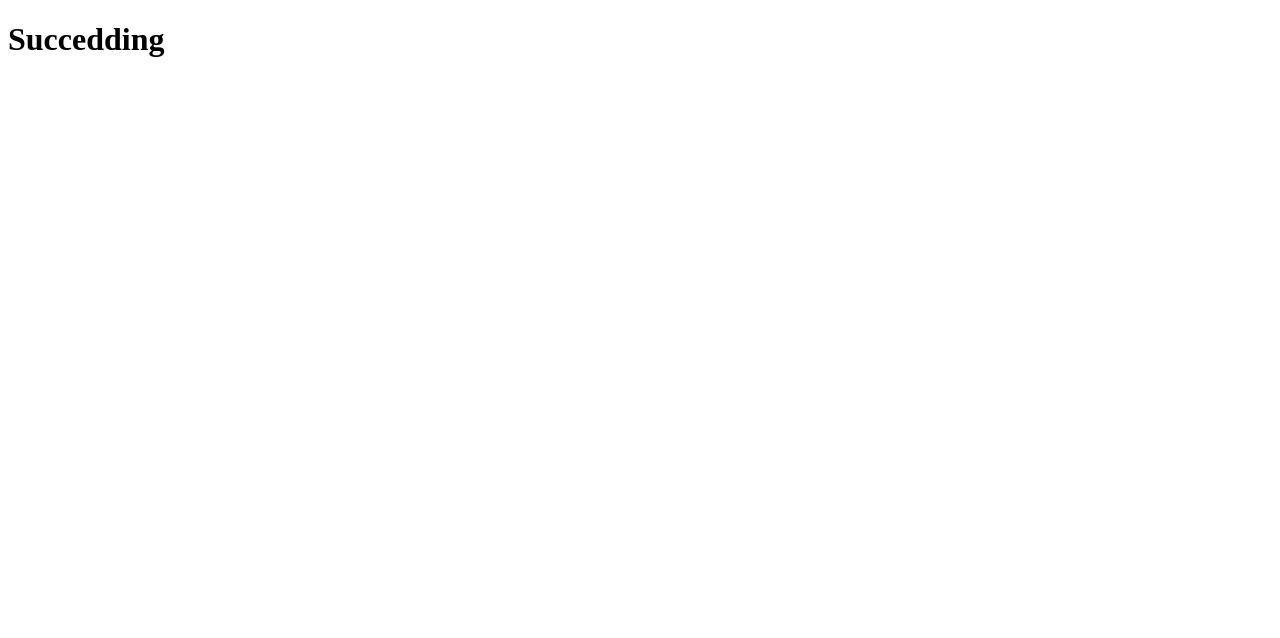
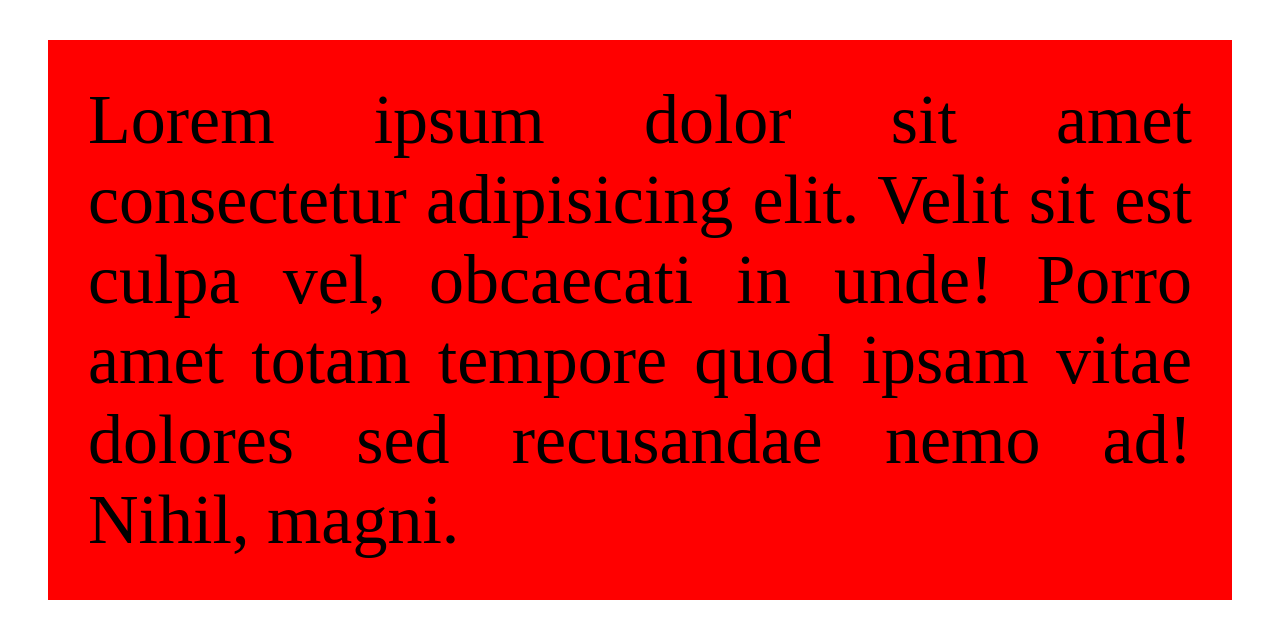
Before and after one commit to meghanam555/ReactJS-Code---60-63-69-r, a React (Vite) app in the folder ReactAppCode/: page / in a window 1280 px wide. Shown: the top 638 px of the page. Built offline with nearby package versions, Linux system fonts and the light colour scheme.

Commit message:
ConditionalStyling

```diff
--- a/ReactAppCode/src/App.jsx
+++ b/ReactAppCode/src/App.jsx
@@ -2,8 +2,9 @@
 // import React1 from "./Components/React1"
 
 // import ChildrenClassProps from "./Props/ChildrenClassProps"
-import Ifelse from "./ClassConditionalRendering/Ifelse"
-import Top from "./ClassConditionalRendering/Top"
+// import Ifelse from "./ClassConditionalRendering/Ifelse"
+// import Top from "./ClassConditionalRendering/Top"
+import ConditionalStyling from "./ConditionalStyling/ConditionalStyling"
 // import ConditionalRendering from "./ConditionalRendering/ConditionalRendering1"
 // import LogicalAnd from "./ConditionalRendering/LogicalAnd"
 // import { TernaryOperator } from "./ConditionalRendering/TernaryOperator"
@@ -73,7 +74,8 @@ function App() {
       {/* <TernaryOperator /> */}
       {/* <LogicalAnd /> */}
       {/* <Ifelse booleanvalue = {false}/> */}
-      <Top value = {true}/>
+      {/* <Top value = {true}/> */}
+      <ConditionalStyling />
     </>
   )
 }
--- /dev/null
+++ b/ReactAppCode/src/ConditionalStyling/ConditionalStyling.css
@@ -0,0 +1,18 @@
+.online{
+    color: blue;
+    background-color: pink;
+    text-align: center;
+    padding: 10px;
+    margin: 10px;
+    font-size: 30px;
+    font-weight: 900;
+}
+.offline{
+    color : black;
+    background-color: red;
+    text-align: justify;
+    padding: 40px;
+    margin: 40px;
+    font-size: 70px;
+    font-weight: 100;
+}
--- /dev/null
+++ b/ReactAppCode/src/ConditionalStyling/ConditionalStyling.jsx
@@ -0,0 +1,31 @@
+import "./ConditionalStyling.css"
+import React from "react";
+export default class ConditionalStyling extends React.Component{
+    constructor(){
+        super();
+        this.state = {
+            isboolean : false
+        }
+    }
+    render(){
+        return(
+            <>
+            {/* <p style={{color: "blue", backgroundColor:"pink", textAlign:"center", fontSize:"20px", margin:"30px", padding:"20px"}}>Lorem ipsum dolor sit, amet consectetur adipisicing elit.
+                Repudiandae iure earum laudantium adipisci! Ipsam,
+                omnis quasi laudantium quibusdam necessitatibus non eos quaerat,
+                 soluta nam eligendi nesciunt sequi odit culpa a!</p> */}
+                 {/* <p style={{color: this.state.isboolean ? "blue" : "red", backgroundColor : this.state.isboolean ? "pink" : "black"}}>
+                    Lorem, ipsum dolor sit amet consectetur adipisicing elit.
+                    Amet minima, vel magni corporis, in culpa eveniet saepe aut
+                    veniam similique molestiae,
+                     obcaecati officia totam eligendi. Nostrum natus quo ratione qui?
+                 </p> */}
+                 <p className= {this.state.isboolean ? "online" : "offline"} >Lorem ipsum dolor sit amet consectetur adipisicing elit.
+                     Velit sit est culpa vel, obcaecati in unde!
+                      Porro amet totam tempore quod ipsam vitae dolores sed
+                       recusandae nemo ad! Nihil, magni.</p>
+            </>
+
+        )
+    }
+}
```
